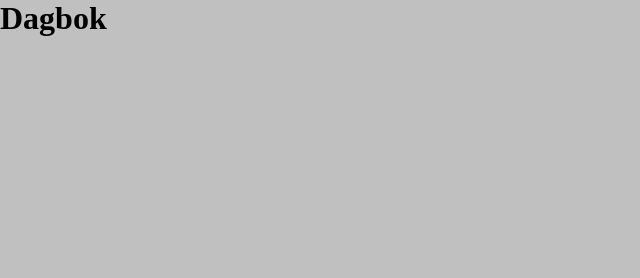
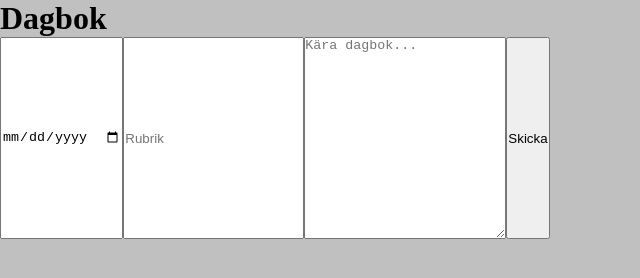
Before and after one commit to EmilieJarvman/dagbok, a plain HTML site: page index.html in a window 1280 px wide. Shown: the whole page, without its empty margins (0-640 px from the left). Drawn offline with Linux system fonts and the light colour scheme.

Commit message:
created input elements

```diff
--- a/script.js
+++ b/script.js
@@ -0,0 +1,38 @@
+// Datum
+// Rubrik
+// TextArea
+// Submitknapp
+// Div med rubrik - datum - inlägg
+// localStorage
+// Kronologisk ordning
+// Ta bort inlägg?
+
+// Datum - Scrollbar där datum finns? Eller input med placeholder som anger hur man skriver datum + regex för att plocka upp det. Date(), eller bara siffror?
+
+// Inputdiv
+const inputDiv = document.createElement("div");
+inputDiv.id = "inputDiv";
+document.body.appendChild(inputDiv);
+
+// Datum
+const dateElem = document.createElement("input");
+dateElem.setAttribute("type", "date");
+inputDiv.appendChild(dateElem);
+
+// Rubrik
+const rubrikInputElem = document.createElement("input");
+rubrikInputElem.placeholder = "Rubrik";
+inputDiv.appendChild(rubrikInputElem);
+
+// Text
+const textAreaElem = document.createElement("textarea");
+textAreaElem.type = "text";
+textAreaElem.placeholder = "Kära dagbok...";
+textAreaElem.id = "textArea";
+inputDiv.appendChild(textAreaElem);
+
+// Skickaknapp
+const sendButton = document.createElement("button");
+sendButton.id = "sendButton";
+sendButton.innerText = "Skicka";
+inputDiv.appendChild(sendButton);
--- a/style.css
+++ b/style.css
@@ -6,3 +6,12 @@
 body {
 	background-color: silver;
 }
+
+#inputDiv {
+	display: flex;
+}
+
+#textArea {
+	width: 200px;
+	height: 200px;
+}
```
